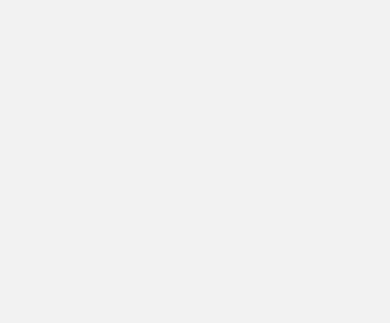
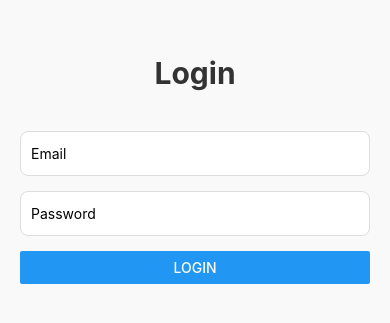
Before and after one commit to Sebagk/ProyectoReactNative, a React Native app in the folder ProyectoNative/: screen /Login in a window 390 px wide. Shown: the part 253-576 px from the top of the page. Built offline with nearby package versions, Linux system fonts and the light colour scheme.

Commit message:
arreglo pequeño en register y login avanzado

```diff
--- a/ProyectoNative/src/screens/Home.js
+++ b/ProyectoNative/src/screens/Home.js
@@ -7,7 +7,7 @@ const Home = () => {
 
   return (
     <View style={styles.container}>
-      <Text style={styles.text}>Pantalla de Home</Text>
+      <Text style={styles.text}>Pantalla de Inicio</Text>
 
       <TouchableOpacity onPress={() => navigation.navigate('Profile')}>
         <Text style={styles.linkText}>Ir a Profile</Text>
--- a/ProyectoNative/src/screens/Login.js
+++ b/ProyectoNative/src/screens/Login.js
@@ -1,17 +1,106 @@
-import React, { Component } from 'react'
-import { View, Text, TouchableOpacity, StyleSheet } from 'react-native';
+import React, { Component } from 'react';
+import { View, Text, TextInput, StyleSheet, Button, TouchableOpacity } from 'react-native';
+import { auth } from '../firebase/config';
 
 
 export class Login extends Component {
-    constructor(){
-        super()
+  constructor(props) {
+    super(props);
+    this.state = {
+      email: '',
+      userName: '',
+      password: '',
+      loggedIn: false,
+      error: '',
+    };
+  }
+
+  login = () => {
+    const { email, password } = this.state;
+
+    if (!email || !password) {
+      this.setState({ error: 'Complete todos los campos de manera correcta.' });
+      return;
     }
+
+    auth.signInWithEmailAndPassword(email, password)
+      .then((response) => {
+        this.setState({ loggedIn: true});
+        this.props.navigation.navigate('Home');
+      })
+      .catch(error => {
+        this.setState({ error: 'Credenciales inválidas.' });
+      });
+  };
+  ;
 
   render() {
     return (
-      <div></div>
+      <View style={styles.container}>
+        <Text style={styles.title}>Login</Text>
+
+        <TextInput
+          style={styles.input}
+          keyboardType="email-address"
+          placeholder="Email"
+          onChangeText={(text) => this.setState({ email: text })}
+          value={this.state.email}
+        />
+
+        <TextInput
+          style={styles.input}
+          keyboardType="default"
+          placeholder="Password"
+          onChangeText={(text) => this.setState({ password: text })}
+          value={this.state.password}
+        />
+
+        {this.state.error ? <Text style={styles.errorText}>{this.state.error}</Text> : null}
+
+        <Button title="Login" onPress={this.login} />
+
+      </View>
     )
   }
 }
 
+const styles = StyleSheet.create({
+  container: {
+    flex: 1,
+    justifyContent: 'center',
+    padding: 20,
+    backgroundColor: '#f9f9f9',
+  },
+  title: {
+    fontSize: 30,
+    fontWeight: 'bold',
+    textAlign: 'center',
+    marginBottom: 40,
+    color: '#333',
+  },
+  input: {
+    height: 45,
+    borderColor: '#ddd',
+    borderWidth: 1,
+    marginBottom: 15,
+    paddingLeft: 10,
+    borderRadius: 8,
+    backgroundColor: '#fff',
+  },
+  errorText: {
+    color: 'red',
+    fontSize: 14,
+    marginBottom: 10,
+    textAlign: 'center',
+  },
+  linkButton: {
+    marginTop: 20,
+    padding: 12,
+    borderRadius: 8,
+    backgroundColor: '#4CAF50',
+    alignItems: 'center',
+  }
+});
+
+
 export default Login
--- a/ProyectoNative/src/screens/Register.js
+++ b/ProyectoNative/src/screens/Register.js
@@ -25,11 +25,13 @@ export class Register extends Component {
     auth.createUserWithEmailAndPassword(email, password)
       .then(response => {
         this.setState({ registered: true, error: '' });
+        this.props.navigation.navigate('Login');
       })
       .catch(error => {
-        this.setState({ error: 'Error al registrarse: ' + error.message });
+        this.setState({ error: 'Fallo en el registro ' });
       });
   };
+
 
   render() {
     return (
```
Also changed, not shown: ProyectoNative/src/components/HomeMenu.js (added).
